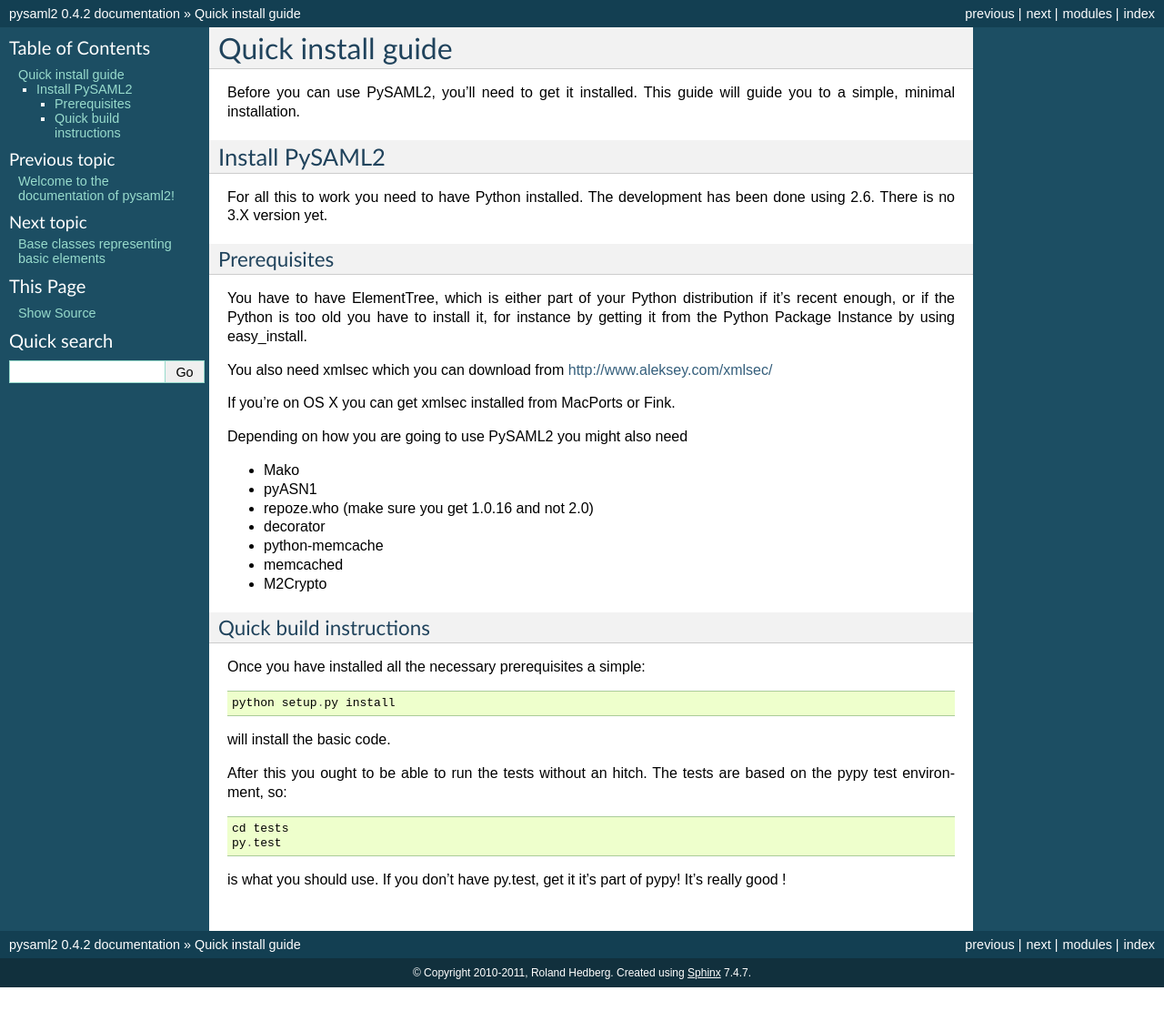
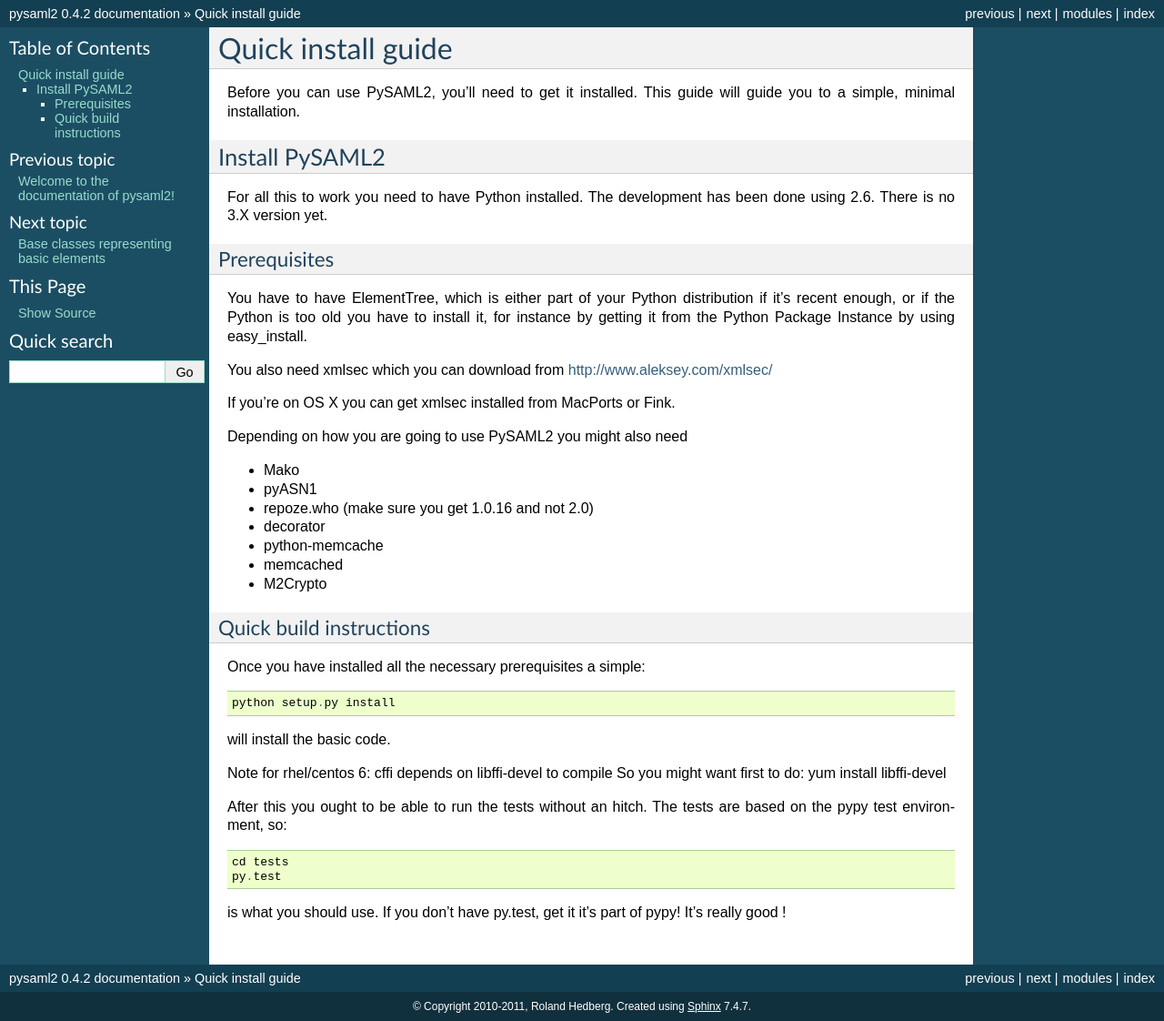
Before and after one commit to IdentityPython/pysaml2, a Sphinx documentation site: the page built from doc/install.rst, in a window 1280 px wide. Shown: the whole page at 91% size. Built offline with Sphinx 7.4.7, drawn with Linux system fonts in a browser that asks for light colours; pages that are not in the unit, such as notebooks, are missing from menus; before the commit the page ends 1085 px from its top, so only the background shows below that.

Commit message:
Added note on dependency for centos install

```diff
--- a/doc/install.rst
+++ b/doc/install.rst
@@ -44,6 +44,10 @@
 
 will install the basic code.
 
+Note for rhel/centos 6: cffi depends on libffi-devel to compile
+So you might want first to do:
+yum install libffi-devel
+
 After this you ought to be able to run the tests without an hitch.
 The tests are based on the pypy test environment, so::
 
```
